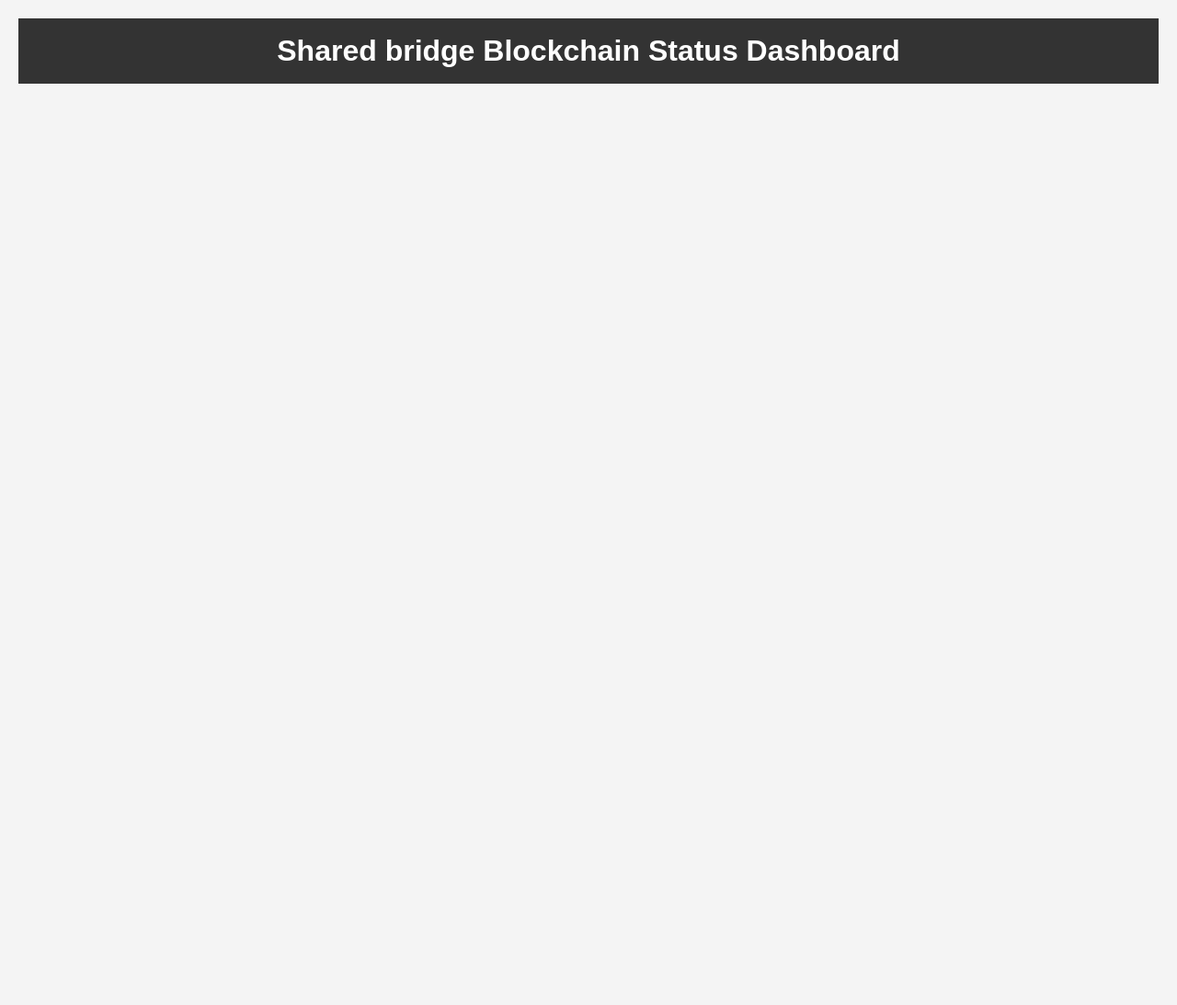
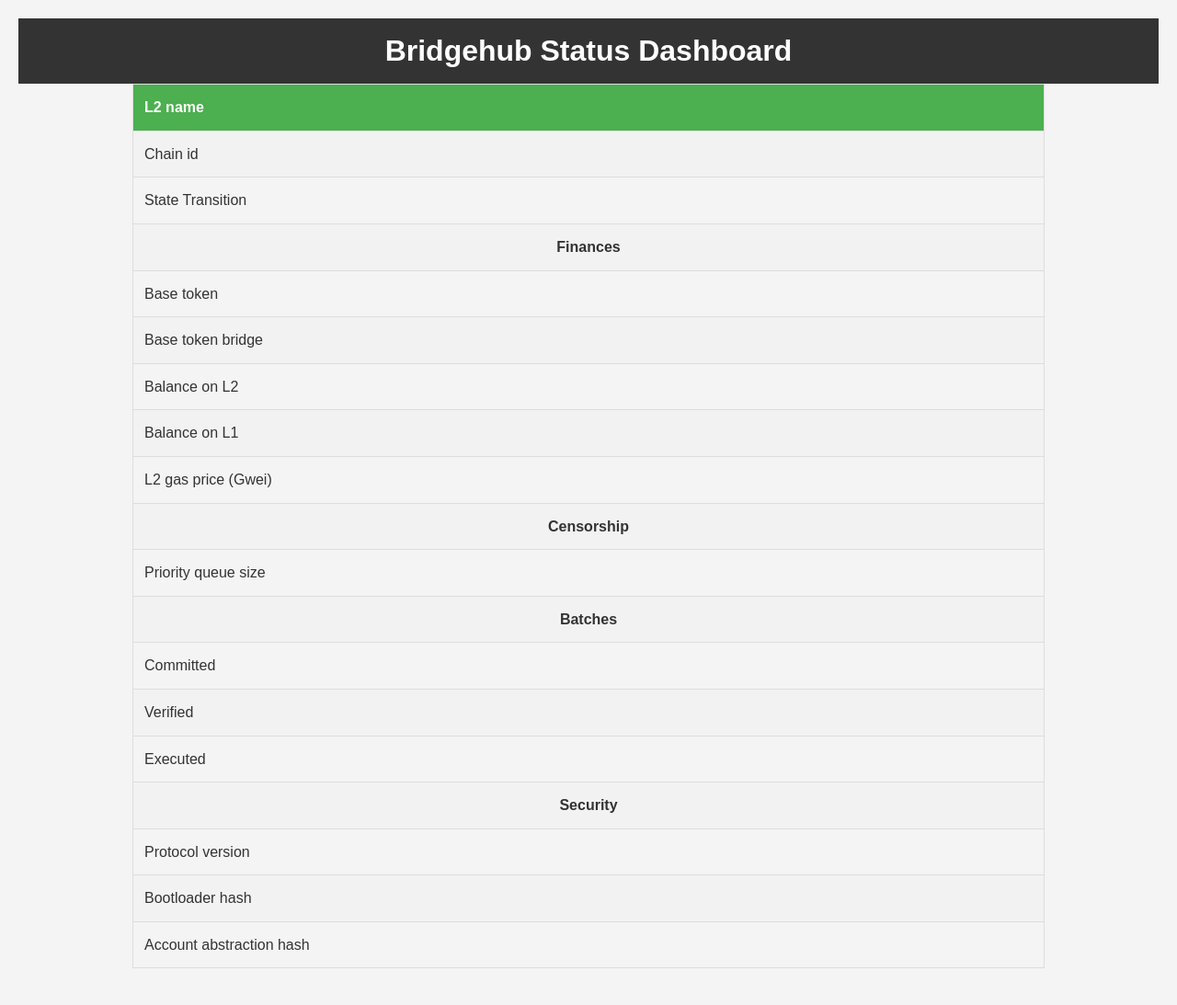
Before and after one commit to mm-zk/zksync_tools, a Flask app: template operator/templates/shared_bridge.html in a window 1280 px wide. Shown: the whole page at 92% size. Before the commit the page ends 91 px from the top, so only its background shows below. Run offline with Flask 3, Linux system fonts and the light colour scheme; the template is opened without the code that fills it, so the values that code supplies are empty; parts of the project's set-up code (start-up, migrations or seed data) failed here and were passed over.

Commit message:
shared bridge page

```diff
--- a/operator/app.py
+++ b/operator/app.py
@@ -15,12 +15,6 @@ app.config.update(config_data)
 
 
 cache = Cache(app, config={'CACHE_TYPE': 'simple'})
-
-
-
-
-
-
 
 def format_int(value):
     if not isinstance(value, int):
@@ -68,10 +62,11 @@ def bridge(l1_network, l2_network):
 @app.route('/shared_bridge/<l1_network>/<l2_network>')
 @cache.memoize(60)
 def shared_bridge(l1_network, l2_network):
-    return render_template('shared_bridge.html')
+    return render_template('shared_bridge.html', data=get_shared_bridge_details(l1_network, l2_network))
 
 
 @app.route('/')
+@cache.memoize(60)
 def box():
     full_config = app.config["networks"]
     for network in full_config:
@@ -255,81 +250,45 @@ def get_shared_bridge_chain_info(l1_network, bridgehub, chain_id):
     return basic_info
 
 
+def get_shared_bridge_chain_id_details(l1_network, l2_config, chain_name):
+    config = l2_config["chains"][chain_name]
+    basic_info = get_shared_bridge_chain_info(l1_network, l2_config["bridgehub"], config["chain_id"])
+    basic_info['l2_balance'] = "No RPC provided"
+    basic_info['l2_gas_price'] = "No RPC provided"
 
-# Get information about single bridge (based on l1 and l2 network names)
-def get_single_bridge_details(l1_network, l2_network):
     l1_config = app.config["networks"][l1_network]
-    l2_config = l1_config["single_bridges"][l2_network]
-
-    l2 = {
-        'url': l2_config["l2_url"],
-        'name': l2_network,
-    }
-
-    l1 = {
-        'url': l1_config["l1_url"],
-        'name': l1_network,
-    }
-    web3 = Web3(Web3.HTTPProvider(l2_config["l2_url"]))
-    # Check if connected successfully
-    if not web3.is_connected():
-        print("Failed to connect to L2 node.")
-        raise
-
     ethweb3 = Web3(Web3.HTTPProvider(l1_config["l1_url"]))
     # Check if connected successfully
     if not ethweb3.is_connected():
         print("Failed to connect to L1 node.")
         raise
 
+    l2_proxy_info = get_diamond_proxy_info(ethweb3, basic_info["state_transition"])
+    return {
+        'name': chain_name,
+        'chain_id': config["chain_id"],
+        'basic_info': basic_info,
+        'l2': l2_proxy_info,
+    }
 
-    l2['chain_id'] = web3.eth.chain_id
-    l1['chain_id'] = ethweb3.eth.chain_id
+def get_shared_bridge_details(l1_network, l2_network):
+    l1_config = app.config["networks"][l1_network]
+    l2_config = l1_config["shared_bridges"][l2_network]
+    chains = [
+        get_shared_bridge_chain_id_details(l1_network, l2_config, name) for name in l2_config["chains"].keys()
+    ]
 
-    l2['proxy_contract'] =  get_main_contract(l2_config["l2_url"])
+    return {
+        'chain_count': len(l2_config["chains"]),
+        'chains': chains,
+        'explorer_prefix': l1_config['explorer_prefix']
+    }
 
 
-    l2['l1_balance'] = ethweb3.eth.get_balance(Web3.to_checksum_address(l2['proxy_contract']))
-
-    l2['l1_balance_in_ether'] = Web3.from_wei(l2['l1_balance'], 'ether')
-
-    l2_ether_contract_abi = [
-        {
-            "name": "totalSupply",
-            "inputs": [],
-            "outputs": [
-                {
-                    "type": "uint256"
-                }
-            ],
-            "type": "function"
-        },
-    ]
-
-    l2_ether_contract = web3.eth.contract(address=Web3.to_checksum_address("0x000000000000000000000000000000000000800a"), abi=l2_ether_contract_abi)
-
-    l2_context_contract_abi = [
-        {
-            "name": "gasPrice",
-            "inputs": [],
-            "outputs": [
-                {
-                    "type": "uint256"
-                }
-            ],
-            "type": "function"
-        },
-    ]
-
-    l2_context_contract = web3.eth.contract(address=Web3.to_checksum_address("0x000000000000000000000000000000000000800b"), abi=l2_context_contract_abi)
 
 
-    l2['gas_price'] = l2_context_contract.functions.gasPrice().call()
-    l2['gas_price_gwei'] = Web3.from_wei(l2['gas_price'], 'gwei')
-
-    l2['balance'] = l2_ether_contract.functions.totalSupply().call()
-    l2['balance_in_ether'] = Web3.from_wei(l2['balance'], 'ether')
-
+def get_diamond_proxy_info(provider, address):
+    l2 = {}
     contract_abi = [
         {
             "name": "getPriorityQueueSize",
@@ -409,7 +368,7 @@ def get_single_bridge_details(l1_network, l2_network):
 
     ]
 
-    contract = ethweb3.eth.contract(address=Web3.to_checksum_address(l2['proxy_contract']), abi=contract_abi)
+    contract = provider.eth.contract(address=Web3.to_checksum_address(address), abi=contract_abi)
 
     l2['l1_priority_queue_size'] = contract.functions.getPriorityQueueSize().call()
 
@@ -422,6 +381,85 @@ def get_single_bridge_details(l1_network, l2_network):
     l2['bootloader'] = contract.functions.getL2BootloaderBytecodeHash().call().hex()
     l2['accountcode'] = contract.functions.getL2DefaultAccountBytecodeHash().call().hex()
     l2['protocol_version'] = contract.functions.getProtocolVersion().call()
+    return l2
+
+
+# Get information about single bridge (based on l1 and l2 network names)
+def get_single_bridge_details(l1_network, l2_network):
+    l1_config = app.config["networks"][l1_network]
+    l2_config = l1_config["single_bridges"][l2_network]
+
+    l2 = {
+        'url': l2_config["l2_url"],
+        'name': l2_network,
+    }
+
+    l1 = {
+        'url': l1_config["l1_url"],
+        'name': l1_network,
+    }
+    web3 = Web3(Web3.HTTPProvider(l2_config["l2_url"]))
+    # Check if connected successfully
+    if not web3.is_connected():
+        print("Failed to connect to L2 node.")
+        raise
+
+    ethweb3 = Web3(Web3.HTTPProvider(l1_config["l1_url"]))
+    # Check if connected successfully
+    if not ethweb3.is_connected():
+        print("Failed to connect to L1 node.")
+        raise
+
+
+    l2['chain_id'] = web3.eth.chain_id
+    l1['chain_id'] = ethweb3.eth.chain_id
+
+    l2['proxy_contract'] =  get_main_contract(l2_config["l2_url"])
+
+
+    l2['l1_balance'] = ethweb3.eth.get_balance(Web3.to_checksum_address(l2['proxy_contract']))
+
+    l2['l1_balance_in_ether'] = Web3.from_wei(l2['l1_balance'], 'ether')
+
+    l2_ether_contract_abi = [
+        {
+            "name": "totalSupply",
+            "inputs": [],
+            "outputs": [
+                {
+                    "type": "uint256"
+                }
+            ],
+            "type": "function"
+        },
+    ]
+
+    l2_ether_contract = web3.eth.contract(address=Web3.to_checksum_address("0x000000000000000000000000000000000000800a"), abi=l2_ether_contract_abi)
+
+    l2_context_contract_abi = [
+        {
+            "name": "gasPrice",
+            "inputs": [],
+            "outputs": [
+                {
+                    "type": "uint256"
+                }
+            ],
+            "type": "function"
+        },
+    ]
+
+    l2_context_contract = web3.eth.contract(address=Web3.to_checksum_address("0x000000000000000000000000000000000000800b"), abi=l2_context_contract_abi)
+
+
+    l2['gas_price'] = l2_context_contract.functions.gasPrice().call()
+    l2['gas_price_gwei'] = Web3.from_wei(l2['gas_price'], 'gwei')
+
+    l2['balance'] = l2_ether_contract.functions.totalSupply().call()
+    l2['balance_in_ether'] = Web3.from_wei(l2['balance'], 'ether')
+
+    l2.update(get_diamond_proxy_info(ethweb3, l2['proxy_contract']))
+
 
     l1_state_storage = get_l1_state_storage(l1_config["l1_url"], l2['proxy_contract'], "latest")
 
--- a/operator/config.json
+++ b/operator/config.json
@@ -28,13 +28,13 @@
                             "chain_id": "0x11b",
                             "l2_url": "none",
                             "explorer": "none",
-                            "type": "rollup",
+                            "type": "rollup"
                         },
                         "foo2": {
                             "chain_id": "0x11a",
                             "l2_url": "none",
                             "explorer": "none",
-                            "type": "validium",
+                            "type": "validium"
                         }
                     }
                 }
--- a/operator/templates/shared_bridge.html
+++ b/operator/templates/shared_bridge.html
@@ -8,7 +8,151 @@
 
 <body>
     <div class="header">
-        <h1>Shared bridge Blockchain Status Dashboard</h1>
+        <h1>Bridgehub Status Dashboard</h1>
     </div>
 
+    <div class="container">
+
+        <table class="table">
+            <tr>
+                <th>L2 name</th>
+                {% for chain in data.chains %}
+                <th>{{chain.name}}</th>
+                {% endfor %}
+            </tr>
+            <tr>
+                <td>Chain id</td>
+                {% for chain in data.chains %}
+                <td>{{chain.chain_id}}</td>
+                {% endfor %}
+            </tr>
+            <tr>
+                <td>State Transition</td>
+                {% for chain in data.chains %}
+                <td><a href={{data.explorer_prefix +
+                        chain.basic_info.state_transition}}>{{chain.basic_info.state_transition}}</a></td>
+                {% endfor %}
+            </tr>
+            <tr>
+                <td colspan="{{data.chain_count + 1}}" style="text-align: center; font-weight: bold;">Finances</td>
+            </tr>
+            <tr>
+                <td>Base token</td>
+                {% for chain in data.chains %}
+                <td>{{chain.basic_info.base_token}}</td>
+                {% endfor %}
+            </tr>
+            <tr>
+                <td>Base token bridge</td>
+                {% for chain in data.chains %}
+                <td><a href={{data.explorer_prefix +
+                        chain.basic_info.base_token_bridge}}>{{chain.basic_info.base_token_bridge}}</a></td>
+                {% endfor %}
+            </tr>
+            <tr>
+                <td>Balance on L2</td>
+                {% for chain in data.chains %}
+                <td>{{chain.basic_info.l2_balance}}</td>
+                {% endfor %}
+            </tr>
+            <tr>
+                <td>Balance on L1</td>
+                {% for chain in data.chains %}
+                <td>{{chain.basic_info.balance.balance | format_int}} ( {{chain.basic_info.balance.balance |
+                    format_eth}} ) </td>
+                {% endfor %}
+
+            </tr>
+            <tr>
+                <td>L2 gas price (Gwei)</td>
+                {% for chain in data.chains %}
+                <td>{{chain.basic_info.l2_gas_price}}</td>
+                {% endfor %}
+
+            </tr>
+            <tr>
+                <td colspan="{{data.chain_count + 1}}" style="text-align: center; font-weight: bold;">Censorship</td>
+            </tr>
+            <tr>
+                <td>
+                    Priority queue size
+                </td>
+                {% for chain in data.chains %}
+                <td>{{chain.l2.l1_priority_queue_size}}</td>
+                {% endfor %}
+            </tr>
+            <tr>
+                <td colspan="{{data.chain_count + 1}}" style="text-align: center; font-weight: bold;">Batches</td>
+            </tr>
+            <tr>
+                <td>
+                    Committed
+                </td>
+
+                {% for chain in data.chains %}
+                <td>{{chain.l2.l1_batches.committed}}</td>
+                {% endfor %}
+
+
+            </tr>
+
+            <tr>
+                <td>
+                    Verified
+                </td>
+                {% for chain in data.chains %}
+                <td>{{chain.l2.l1_batches.verified}}</td>
+                {% endfor %}
+
+            </tr>
+            <tr>
+                <td>
+                    Executed
+                </td>
+                {% for chain in data.chains %}
+                <td>{{chain.l2.l1_batches.executed}}</td>
+                {% endfor %}
+
+            </tr>
+            <tr>
+                <td colspan="{{data.chain_count + 1}}" style="text-align: center; font-weight: bold;">Security</td>
+            </tr>
+            <tr>
+                <td>
+                    Protocol version
+                </td>
+                {% for chain in data.chains %}
+                <td>{{chain.l2.protocol_version}}</td>
+                {% endfor %}
+
+            </tr>
+            <tr>
+                <td>
+                    Bootloader hash
+                </td>
+                {% for chain in data.chains %}
+                <td class="right-align-fixed-font">
+                    {{chain.l2.bootloader}}
+                </td>
+
+                {% endfor %}
+
+            </tr>
+            <tr>
+                <td>
+                    Account abstraction hash
+                </td>
+                {% for chain in data.chains %}
+                <td class="right-align-fixed-font">
+                    {{chain.l2.accountcode}}
+                </td>
+                {% endfor %}
+
+            </tr>
+
+    </div>
+
+    </table>
+
+
 </body>
```
